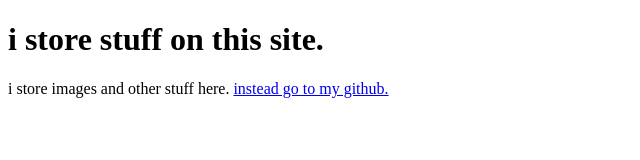
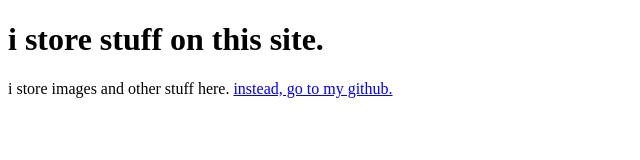
Before and after one commit to woofledev/woofledev.github.io, a plain HTML site: page index.html in a window 1280 px wide. Shown: the full height of the page, 0-640 px from the left. Drawn offline with Linux system fonts and the light colour scheme.

Commit message:
Update index.html

```diff
--- a/index.html
+++ b/index.html
@@ -8,6 +8,6 @@
 </head>
 <body>
     <h1>i store stuff on this site.</h1>
-    <p>i store images and other stuff here. <a href="https://github.com/feliscatusdev">instead go to my github.</a></p>
+    <p>i store images and other stuff here. <a href="https://github.com/feliscatusdev">instead, go to my github.</a></p>
 </body>
 </html>
```
